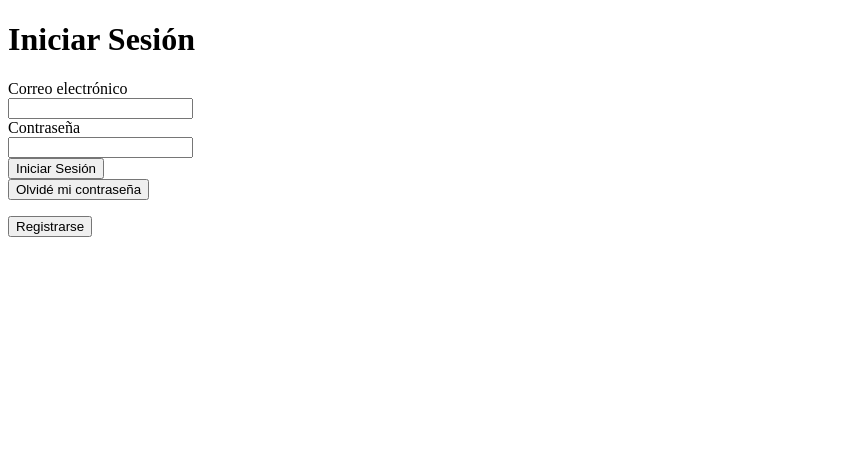
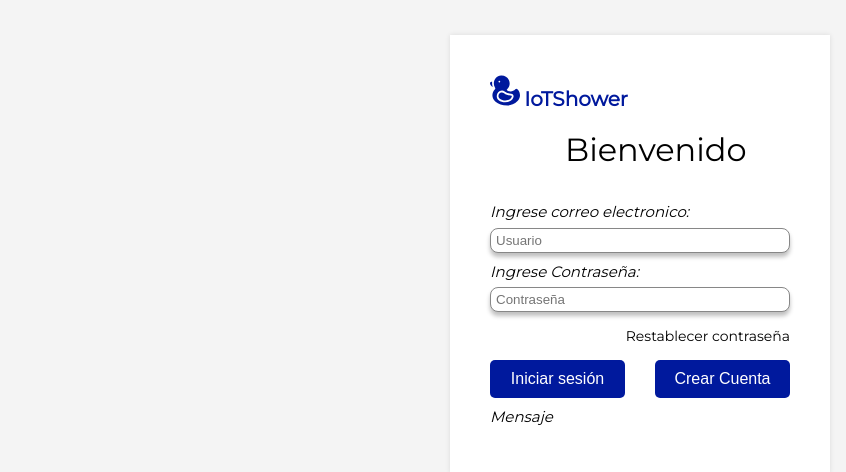
Before and after one commit to IAlexMag/IoT_shower, a Flask app: page /login in a window 1280 px wide. Shown: the top 472 px of the page, without its empty margins (0-846 px from the left). Run offline with Flask 3, Linux system fonts and the light colour scheme; some libraries are stand-ins or nearby versions.

Commit message:
mejoras en css

```diff
--- /dev/null
+++ b/src/Templates/Login_D.css
@@ -0,0 +1,110 @@
+@font-face {
+    font-family: 'Montserrat';
+    src: url('ruta/al/archivo/Moscovita.ttf') format('truetype');
+}
+@import url('https://fonts.googleapis.com/css2?family=Montserrat&display=swap');
+
+body {
+    background-color: #f4f4f4;
+    font-family: 'Montserrat', sans-serif;
+    margin-top: 35px;
+}
+
+.container {
+    max-width: 300px;
+    margin: 0 auto;
+    padding: 40px;
+    box-shadow: 0px 0px 5px 0px rgba(0,0,0,0.1);
+    background-color: white;
+}
+
+.logo {
+    width: 10%;
+    height: 31px;
+}
+
+label[for="TituloApp"]{
+    color: var(--azul, #00199D);
+    font-size: 20px;
+    font-style: normal;
+    font-weight: 600;
+    line-height: normal;
+    letter-spacing: 0px;
+}
+
+
+label {
+    display: block;
+    margin-top: 10px;
+    display: inline-block;
+    margin-bottom: 0.5em;
+    font-style: italic;
+    font-weight: 200;
+    font-size: 15px;
+    line-height: 17px;
+}
+
+input {
+    width: 100%;
+    height: 25px;
+    padding: 5px;
+    margin-top: 0px;
+    box-sizing: border-box;
+    border-radius: 8px;
+    border: 1px solid #878787;
+    background: var(--blanco, #FFF);
+    box-shadow: 0px 4px 4px 0px rgba(0, 0, 0, 0.25);
+
+}
+
+.button-group {
+    display: flex;
+    justify-content: space-between;
+    width: 100%;
+    margin-top: 10px;
+}
+
+button {
+    width: 45%;
+    padding: 10px;
+    border: none;
+    border-radius: 5px;
+    cursor: pointer;
+    font-size: 16px;
+    background-color: #00199D;
+    color: white;
+}
+
+button:hover {
+    background-color: rgb(24, 89, 228);
+    color: white;
+}
+
+a {
+    text-decoration: none;
+    color: #000;
+    font-size: 14px;
+    margin-top: 20px;
+    display: block;
+    float: right;
+    padding-bottom: 15px;
+    margin-top: 15px;
+
+}
+
+a:hover {
+    color:  rgb(24, 89, 228);
+}
+
+label[for="Bienvenido"]{
+    display: flex;
+    color: #000;
+    text-align: center;
+    font-size: 32px;
+    font-style: normal;
+    font-weight: 200;
+    width: 50%;
+    margin-left: auto;
+    margin-right: auto;
+    margin-top: 20px;
+}
--- a/src/Templates/login.html
+++ b/src/Templates/login.html
@@ -3,37 +3,31 @@
 <head>
     <meta charset="UTF-8">
     <meta name="viewport" content="width=device-width, initial-scale=1.0">
-    <title>Document</title>
+    <title>Login</title>
+    <link rel="stylesheet" href="Login_D.css">
+    <link href="https://fonts.googleapis.com/css2?family=Montserrat&display=swap" rel="stylesheet">
 </head>
 <body>
-    {% with messages = get_flashed_messages(with_categories=true) %}
-        {% if messages %}
-            {% for category, message in messages %}
-                <div class="alert alert-{{ category }}">
-                    {{ message }}
-                </div>
-            {% endfor %}
-        {% endif %}
-    {% endwith %}
-
-    <h1>Iniciar Sesión</h1>
-    <form action="/login" method="POST">
-        <label for="email">Correo electrónico</label><br>
-        <input type="email" name="email"><br>
-        <label for="password">Contraseña</label><br>
-        <input type="password" name="password"><br>
-        <button type="submit">Iniciar Sesión</button>
-    </form>
-    <form method="POST" action="/reset">
-        <input type="submit" value="Olvidé mi contraseña">
-    </form>
-
     <div class="container">
-        <p>{{ mensaje }}</p>
+        <img src="logo.svg" alt="IoTShower" class="logo">
+        <label for="TituloApp">IoTShower</label><br>
+        <label for="Bienvenido">Bienvenido</label><br>
+        <form>
+            <label for="email">Ingrese correo electronico:</label><br>
+            <input type="text" placeholder="Usuario" required>
+            <label for="email">Ingrese Contraseña:</label><br>
+            <input type="password" placeholder="Contraseña" required>
+        </form>
+        <div class="Restablecer">
+            <a href="#">Restablecer contraseña</a>
+        </div>
+        <div class="button-group">
+            <button type="submit">Iniciar sesión</button>
+            <button type="submit">Crear Cuenta</button>
+        </div>
+        <div class="Restablecer">
+            <label for="Mensaje">Mensaje</label>
+        </div>
     </div>
-
-    <form action="{{ url_for('Index') }}" method="POST">
-        <button type="submit">Registrarse</button>
-    </form>
 </body>
 </html>
```
Also changed, not shown: src/Templates/Recuperar_Contra_D.css (added, +96 -0 lines), src/Templates/Reset_pass_D.css (added, +95 -0 lines), src/Templates/recuperar_contra.html (+18 -5 lines), src/Templates/reset_pass.html (+15 -5 lines), src/Templates/logo.svg (added).
